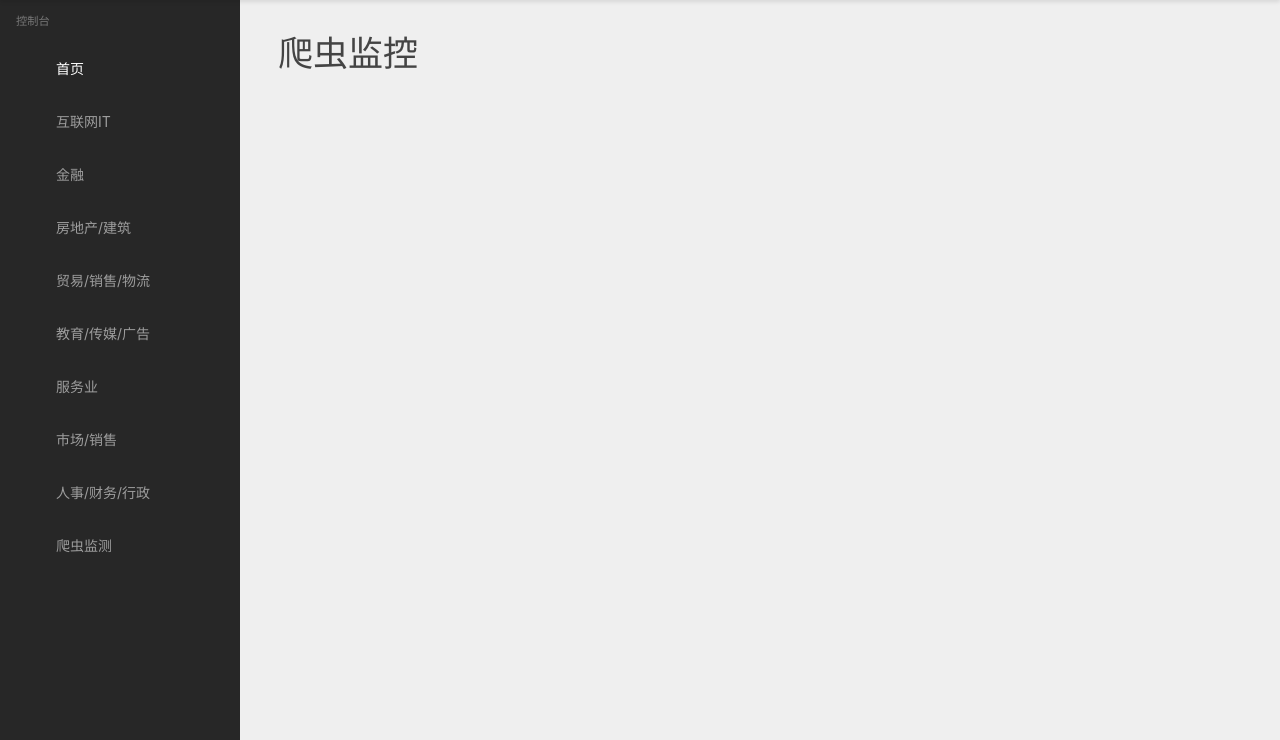
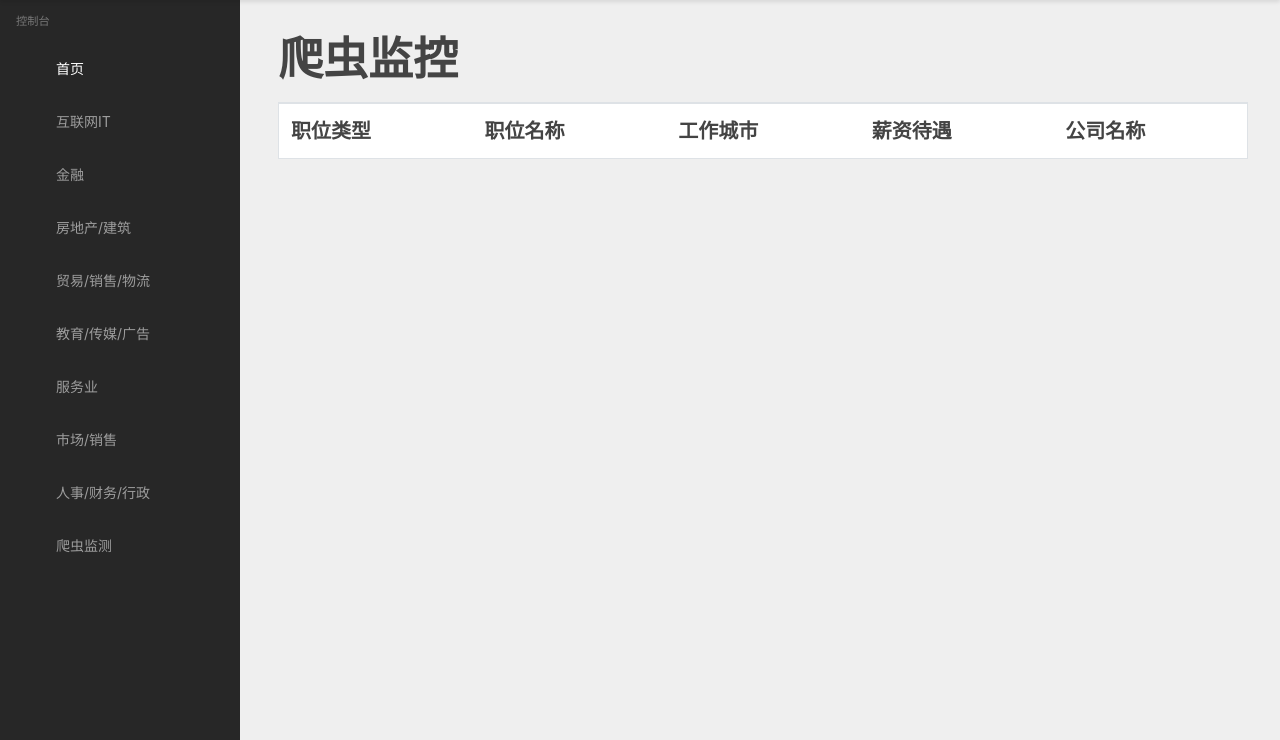
Before and after one commit to Chauncey2/myProjects, a Django app: page /myapp/monitoring/ in a window 1280 px wide. Shown: the part 60-800 px from the top of the page. Run offline with Django 3.2, Linux system fonts and the light colour scheme; tables that the repository leaves empty hold one stand-in row (values such as "Sample post"); a database or web service that is not in the repository returns one stand-in record (values such as "Sample title"); some libraries are stand-ins or nearby versions; some web fonts are replaced.

Commit message:
update code

```diff
--- a/myapp/db.py
+++ b/myapp/db.py
@@ -467,9 +467,31 @@ def judge_contain_str(jobType,page):
     return False
 
 
+def crawl_monitor_page():
+    conn = conn = MongoClient(HOST, PORT)
+    db = conn[DATABASE_NAME]
+    mycollection = db["crawler"]
+
+    result=mycollection.find({})
+    data=[]
+    for item in result:
+        data.append(item)
+
+    data_num=len(data)
+
+    data=data[-10:-1]
+
+    for i in data:
+        print(i)
+
+
+    return data
+
+
 
 
 
 if __name__ == '__main__':
 
-    getTop5JobNum(4)
+    # getTop5JobNum(4)
+    crawl_monitor_page()
--- a/myapp/templates/myapp/home.html
+++ b/myapp/templates/myapp/home.html
@@ -9,6 +9,7 @@
     <link rel="stylesheet" href="{% static 'myapp/css/simple-line-icons/css/simple-line-icons.css '%}" >
     <link rel="stylesheet" href="{% static 'myapp/css/font-awesome/css/fontawesome-all.min.css' %}">
     <link rel="stylesheet" href="{% static 'myapp/css/styles.css' %}">
+    <script src="{% static 'myapp/js/jquery/jquery.js' %}"></script>
     {% block jsmodel %} {% endblock %}
 </head>
 <body class="sidebar-fixed header-fixed">
--- a/myapp/templates/myapp/monitor_page.html
+++ b/myapp/templates/myapp/monitor_page.html
@@ -2,37 +2,58 @@
 {% load static %}
 {% block content %}
 {
-    <script src="{% static 'myapp/js/jquery/jquery.js' %}"></script>
-    <!--局部刷新-->
-
+    <style type="text/css">
+        .table{
+                table-layout:fixed;
+                empty-cells:show;
+                border-collapse: collapse;
+                margin:0 auto;
+             }
+        .h1{
+            font-size: 45px;
+            font-weight:bold;
+        }
+        .td{
+            height:20px;
+            width: 40px;
+        }
+        .td1{
+            height:20px;
+            width: 40px;
+            font-size:20px;
+            font-weight:bold;
+        }
+    </style>
     <!--爬虫监控页面-->
     <div class="content">
-        <h1>爬虫监控</h1>
-        <div class="data">
+        <h1 class="h1">爬虫监控</h1>
+        <div class="card" >
+
+            <table class="table">
+                <td class="td1">职位类型</td>
+                <td class="td1">职位名称</td>
+                <td class="td1">工作城市</td>
+                <td class="td1">薪资待遇</td>
+                <td class="td1">公司名称</td>
+                {% for item in jobData%}
+                    <tr>
+                        <td class="td">{{item.jobType}}</td>
+                        <td class="td">{{item.jobName}}</td>
+                        <td class="td">{{item.city}}</td>
+                        <td class="td">{{item.salary}}</td>
+                        <td class="td">{{item.companyName}}</td>
+                    </tr>
+                {% endfor %}
+            </table>
 
         </div>
     </div>
-{#    {'data':{'name':'小明','age':10,'male':'男'}}#}
-    <script>
-        window.setInterval("refersh()",1000);
-        function refersh() {
-            $.ajax({
-                url:'/', //这里引用地址出错
-                data:{},
-                dataType:'json',
-                timeout:10000,
-                success:function (result) {
-                    //这里应该把标签加到页面中
-                    var insertHTML="<table>" +
-                        "<tr>" +
-                            "<td>+result.name+</td>" +
-                            "<td>+result.age+</td>" +
-                            "<td>+result.male+</td>" +
-                        "</tr>" +
-                        "</table>"
-                }
-            })
+
+    <script type="text/javascript">
+         function myrefresh() {
+            window.location.reload()
         }
+        setTimeout("myrefresh()",3000)
     </script>
 
 {% endblock %}
--- a/myapp/views.py
+++ b/myapp/views.py
@@ -67,8 +67,9 @@ def detail(request,page):
 
 
 def monitor(request):
-
-    return render(request,"myapp/monitor_page.html",{'data':{'name':'小明','age':10,'male':'男'}})
+    data=crawl_monitor_page()
+    context={"jobData":data}
+    return render(request,"myapp/monitor_page.html",context)
 
 
 def test(request):
```
Also changed, not shown: myapp/templates/myapp/detail_page.html (+0 -42 lines).
